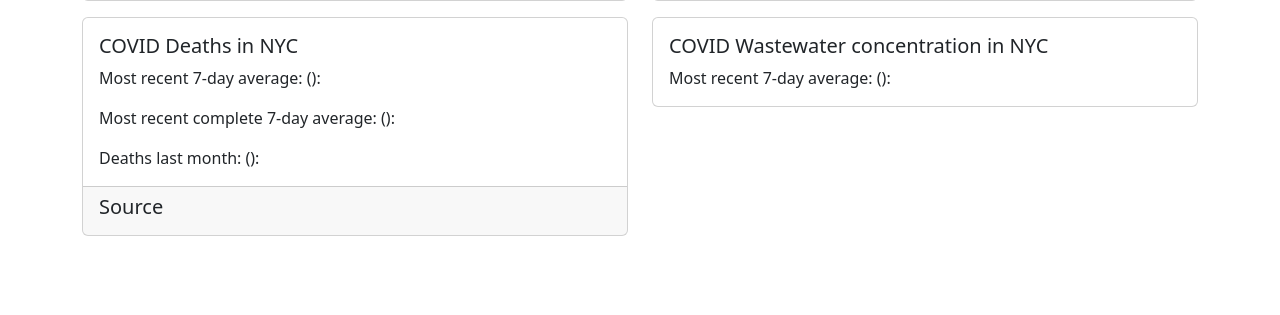
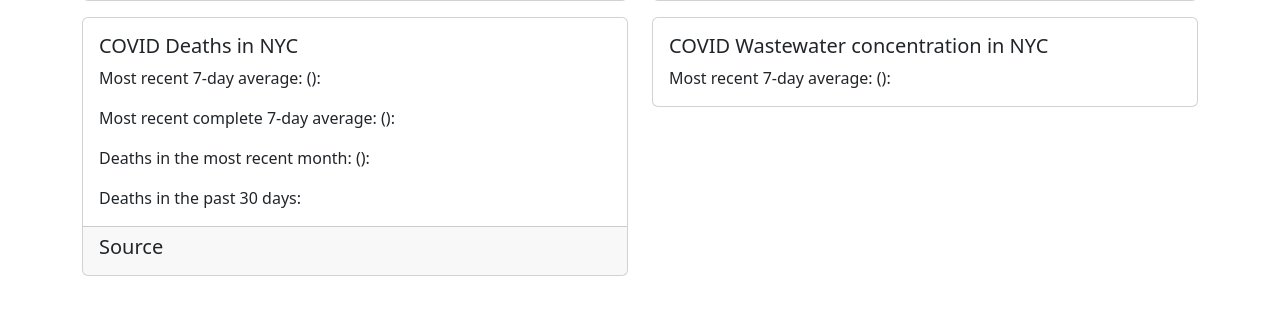
Before and after one commit to grvsmth/contagion, a Django app: page / in a window 1280 px wide. Shown: the part 338-653 px from the top of the page. Run offline with Django 4.2, Linux system fonts and the light colour scheme; data that the repository does not hold is empty; some libraries are stand-ins or nearby versions.

Commit message:
compute.js

```diff
--- a/static_staging/js/Ui.js
+++ b/static_staging/js/Ui.js
@@ -89,4 +89,17 @@
             parent.append(sourceElement.cloneNode(true));
         });
     }
+
+    displayLastMonth(lastMonth) {
+        this.output.nycDeath.lastMonth.innerText = lastMonth.deaths;
+        const monthText = `${lastMonth.monthName}, ${lastMonth.days} days`;
+
+        this.output.nycLastMonth.forEach((element) => {
+            element.innerText = monthText;
+        });
+    }
+
+    displayThirtyDays(thirtyDays) {
+        this.output.nycDeath.thirtyDays.innerText = thirtyDays.deaths;
+    }
 };
--- /dev/null
+++ b/static_staging/js/compute.js
@@ -0,0 +1,36 @@
+
+const exports = {};
+
+exports.isMonth = function(dayItem) {
+    const dayDate = new Date(dayItem.date_of_interest);
+    return dayDate.getMonth() === this.month;
+};
+
+exports.recentDays = function(dayItem) {
+    const dayDate = new Date(dayItem.date_of_interest);
+    return dayDate > this.beginDate;
+};
+
+exports.addValues = function(accumulator, currentValue) {
+    return accumulator + currentValue;
+};
+
+exports.rangeTotal = function(dayData, filterKey, filterThis, propertyKey) {
+    const rangeData = dayData.filter(exports[filterKey].bind(filterThis));
+    const rangeDeaths = rangeData.map((item) => item[propertyKey]);
+
+    const totalDeaths = rangeDeaths.reduce(exports.addValues, 0);
+
+    const firstDayDate = new Date(rangeData[0].date_of_interest);
+    const monthName = new Intl.DateTimeFormat(navigator.languages[0],
+        {"month": "long"}
+    ).format(firstDayDate);
+
+    return {
+        "deaths": totalDeaths,
+        "days": rangeData.length,
+        "monthName": monthName
+    };
+};
+
+export default exports;
--- a/static_staging/js/main.js
+++ b/static_staging/js/main.js
@@ -1,21 +1,35 @@
 import CacheClient from "./CacheClient.js";
 import Ui from "./Ui.js";
+
+import compute from "./compute.js";
 
 const localityUrl = "/api/0.1/localities/?name=NYC";
 
 const cacheClient = new CacheClient();
 const localityInfo = await cacheClient.fetchData(localityUrl);
-console.log("localityInfo", localityInfo);
 
 const dayDataUrl = "/api/0.1/day-data/?locality=" + localityInfo[0].pk;
 const dayData = await cacheClient.fetchData(dayDataUrl);
-
-console.log("dayData", dayData);
 
 const latestDayData = dayData[dayData.length - 1];
 const latestComplete = dayData.findLast((dayInfo) => {
     return !dayInfo.incomplete;
 });
+
+const today = new Date();
+const monthThis = {"month": today.getMonth() - 1};
+const deathsLastMonth = compute.rangeTotal(
+    dayData, "isMonth", monthThis, "death_count"
+);
+
+const beginDate = new Date();
+beginDate.setDate(beginDate.getDate() - 36);
+
+const thirtyDayThis = {"beginDate": beginDate};
+const deathsThirtyDays = compute.rangeTotal(
+    dayData, "recentDays", thirtyDayThis, "death_count"
+);
+
 
 const ui = new Ui();
 ui.setOutput({
@@ -35,14 +49,19 @@
     },
     "nycDeath": {
         "sevenDayAverage": document.querySelector("#nyc-death-7day"),
-        "sevenDayComplete": document.querySelector("#nyc-death-7day-complete")
+        "sevenDayComplete": document.querySelector("#nyc-death-7day-complete"),
+        "lastMonth": document.querySelector("#nyc-death-last-month"),
+        "thirtyDays": document.querySelector("#nyc-death-30days")
     },
     "nycLatestDate": document.querySelectorAll(".nyc-latest-date"),
     "nycCompleteDate": document.querySelectorAll(".nyc-complete-date"),
+    "nycLastMonth": document.querySelectorAll(".last-month"),
     "nycSource": document.querySelectorAll(".nyc-source")
 });
 
 ui.displayLatestData(latestDayData);
 ui.displayCompleteData(latestComplete);
+ui.displayLastMonth(deathsLastMonth);
+ui.displayThirtyDays(deathsThirtyDays);
 
 ui.displayNycSource(localityInfo[0]);
--- a/templates/index.html
+++ b/templates/index.html
@@ -124,9 +124,13 @@
                                 <span id="nyc-death-7day-complete"></span>
                             </p>
                             <p class="card-text">
-                                Deaths last month:
-                                (<span class="nyc-last-month"></span>):
+                                Deaths in the most recent month:
+                                (<span class="last-month"></span>):
                                 <span id="nyc-death-last-month"></span>
+                            </p>
+                            <p class="card-text">
+                                Deaths in the past 30 days:
+                                <span id="nyc-death-30days"></span>
                             </p>
                         </div>
                         <div class="card-footer nyc-source">
```
